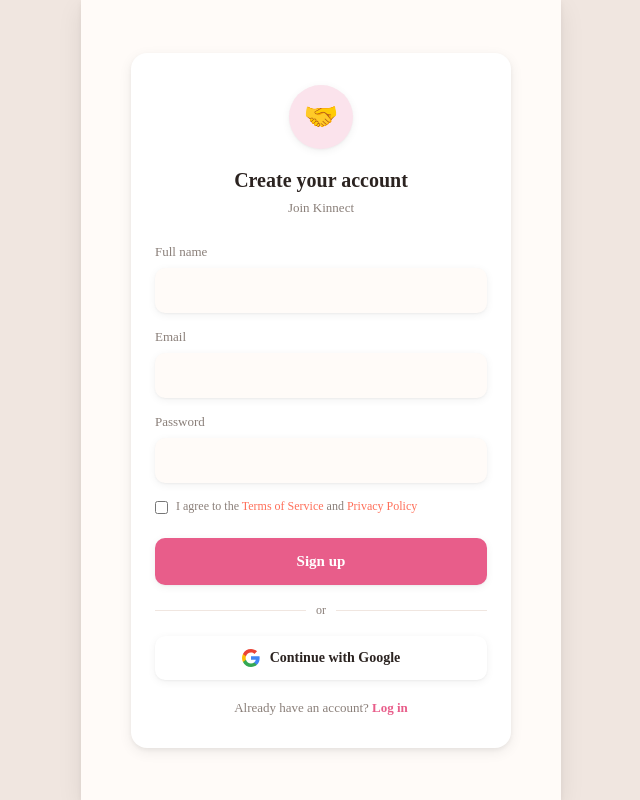
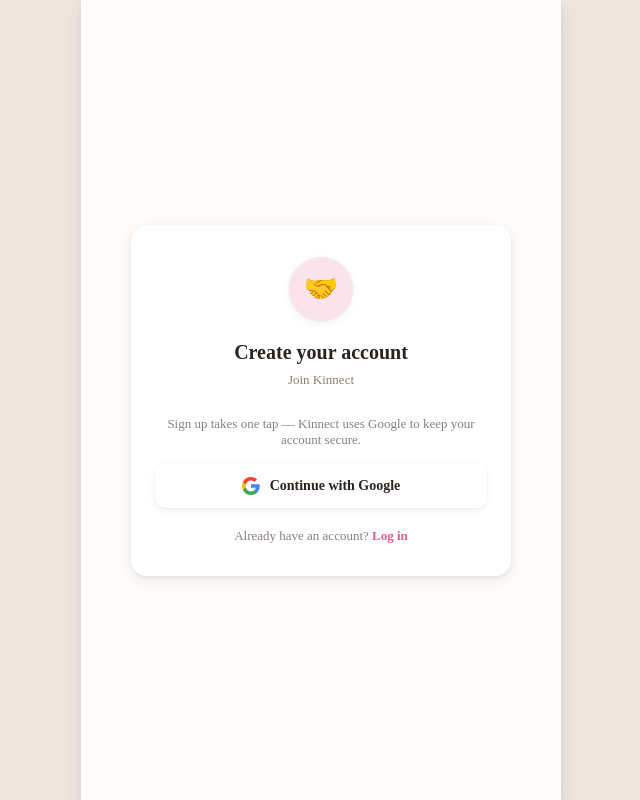
Before and after one commit to okpetoritse/kinnect, a Next.js app: page /signup in a window 1280 px wide. Shown: the whole page, without its empty margins (319-959 px from the left). Built offline with nearby package versions, Linux system fonts and the light colour scheme.

Commit message:
Fix full-name display in community members list, complete username-first pattern app-wide

```diff
--- a/src/app/home/actions.ts
+++ b/src/app/home/actions.ts
@@ -52,7 +52,7 @@
     friendIds.length > 0
       ? await supabase
           .from("profiles")
-          .select("id, full_name, avatar_url, founding_number")
+          .select("id, full_name, avatar_url, founding_number, username")
           .in("id", friendIds)
       : { data: [] };
 
@@ -62,6 +62,7 @@
       friendProfiles?.find((p) => p.id === c.friendId)?.full_name || "Unknown",
     avatarUrl: friendProfiles?.find((p) => p.id === c.friendId)?.avatar_url || null,
     foundingNumber: friendProfiles?.find((p) => p.id === c.friendId)?.founding_number || null,
+    username: friendProfiles?.find((p) => p.id === c.friendId)?.username || null, // <--- You need to add this line!
     unreadCount: unreadByFriend[c.friendId] || 0,
   }));
 
--- a/src/app/profile/page.tsx
+++ b/src/app/profile/page.tsx
@@ -10,6 +10,7 @@
 import DeleteAccountButton from "./DeleteAccountButton";
 import NotificationToggle from "./NotificationToggle";
 import FounderBadge from "@/components/FounderBadge";
+import { ensureFoundingNumber } from "@/lib/founding/ensureFoundingNumber";
 
 
 export default async function ProfilePage() {
@@ -19,6 +20,8 @@
   } = await supabase.auth.getUser();
 
   if (!user) redirect("/login");
+
+    await ensureFoundingNumber(supabase, user.id);
 
     const { data: profile } = await supabase
     .from("profiles")
--- a/src/app/signup/page.tsx
+++ b/src/app/signup/page.tsx
@@ -1,4 +1,3 @@
-import { signup } from "@/app/auth/actions";
 import styles from "@/app/auth/auth.module.css";
 import Link from "next/link";
 import GoogleSignInButton from "@/components/GoogleSignInButton";
@@ -6,7 +5,7 @@
 export default async function SignupPage({
   searchParams,
 }: {
-  searchParams: Promise<{ error?: string; check_email?: string }>;
+  searchParams: Promise<{ error?: string }>;
 }) {
   const params = await searchParams;
 
@@ -18,79 +17,10 @@
         <p className={styles.subtitle}>Join Kinnect</p>
 
         {params.error && <div className={styles.error}>{params.error}</div>}
-        {params.check_email && (
-          <div className={styles.success}>
-            Check your email to confirm your account.
-          </div>
-        )}
 
-        <form action={signup}>
-          <div className={styles.field}>
-            <label className={styles.label} htmlFor="fullName">
-              Full name
-            </label>
-            <input
-              className={styles.input}
-              id="fullName"
-              name="fullName"
-              type="text"
-              required
-            />
-          </div>
-
-          <div className={styles.field}>
-            <label className={styles.label} htmlFor="email">
-              Email
-            </label>
-            <input
-              className={styles.input}
-              id="email"
-              name="email"
-              type="email"
-              required
-            />
-          </div>
-
-          <div className={styles.field}>
-            <label className={styles.label} htmlFor="password">
-              Password
-            </label>
-            <input
-              className={styles.input}
-              id="password"
-              name="password"
-              type="password"
-              minLength={6}
-              required
-            />
-          </div>
-
-          <label style={{ display: "flex", alignItems: "flex-start", gap: 8, fontSize: 12, color: "var(--text-secondary)", marginBottom: 16 }}>
-            <input type="checkbox" name="agreeTerms" required style={{ marginTop: 2 }} />
-            <span>
-              I agree to the{" "}
-              <a href="/terms" target="_blank" style={{ color: "var(--coral)" }}>
-                Terms of Service
-              </a>{" "}
-              and{" "}
-              <a href="/privacy" target="_blank" style={{ color: "var(--coral)" }}>
-                Privacy Policy
-              </a>
-            </span>
-          </label>
-
-          <button className={styles.submit} type="submit">
-            Sign up
-          </button>
-
-
-        </form>
-
-        <div className={styles.divider}>
-          <span className={styles.dividerLine} />
-          or
-          <span className={styles.dividerLine} />
-        </div>
+        <p style={{ fontSize: 13, color: "var(--text-secondary)", textAlign: "center", margin: "16px 0" }}>
+          Sign up takes one tap — Kinnect uses Google to keep your account secure.
+        </p>
 
         <GoogleSignInButton />
 
--- /dev/null
+++ b/src/lib/founding/ensureFoundingNumber.ts
@@ -0,0 +1,5 @@
+import type { SupabaseClient } from "@supabase/supabase-js";
+
+export async function ensureFoundingNumber(supabase: SupabaseClient, userId: string) {
+  await supabase.rpc("ensure_founding_number", { p_user_id: userId });
+}
```
Also changed, not shown: src/app/communities/[id]/members/MembersList.tsx (+3 -6 lines), src/app/home/page.tsx (+6 -3 lines), src/app/messages/[friendId]/ChatThread.tsx (+39 -2 lines).
